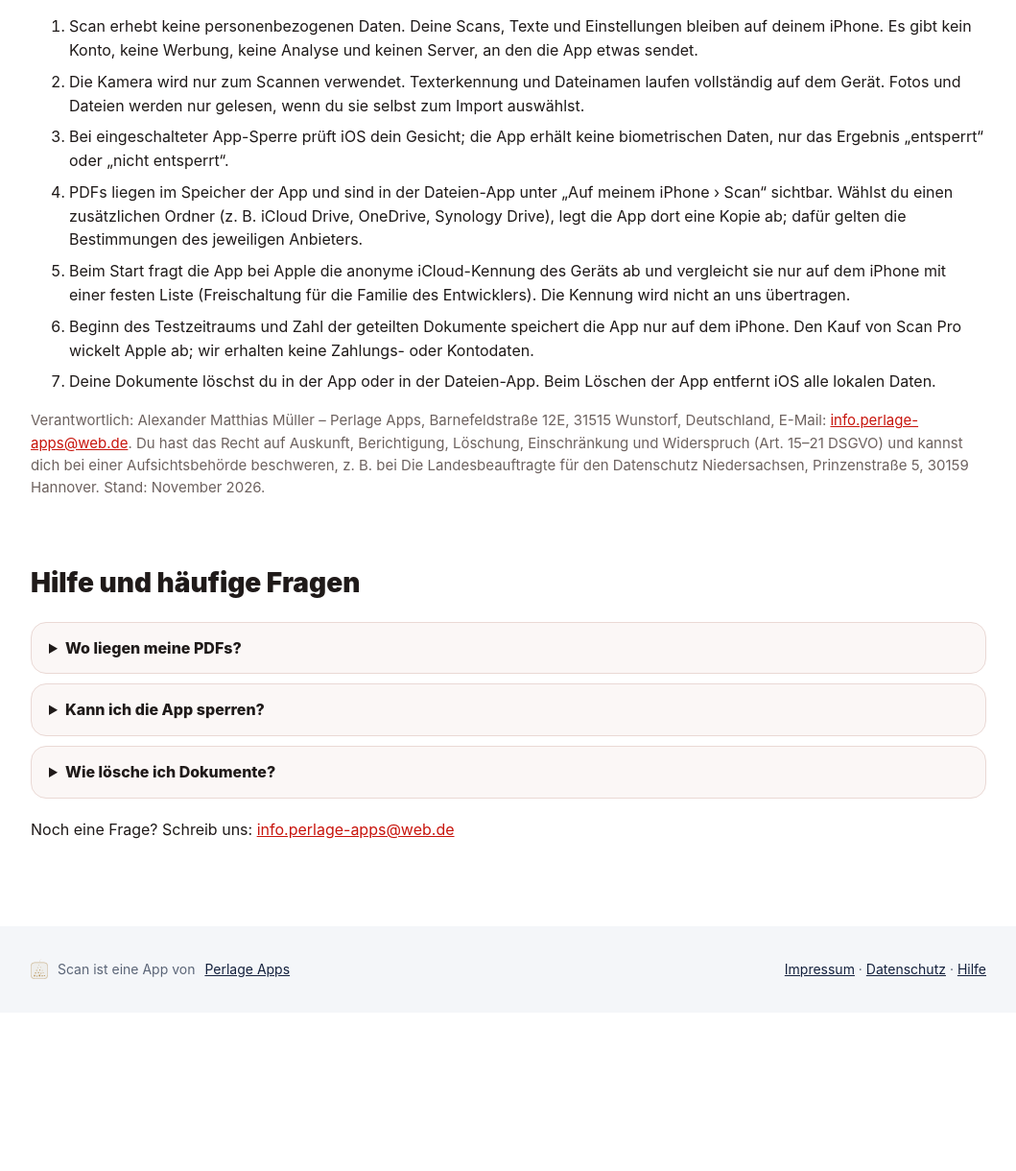
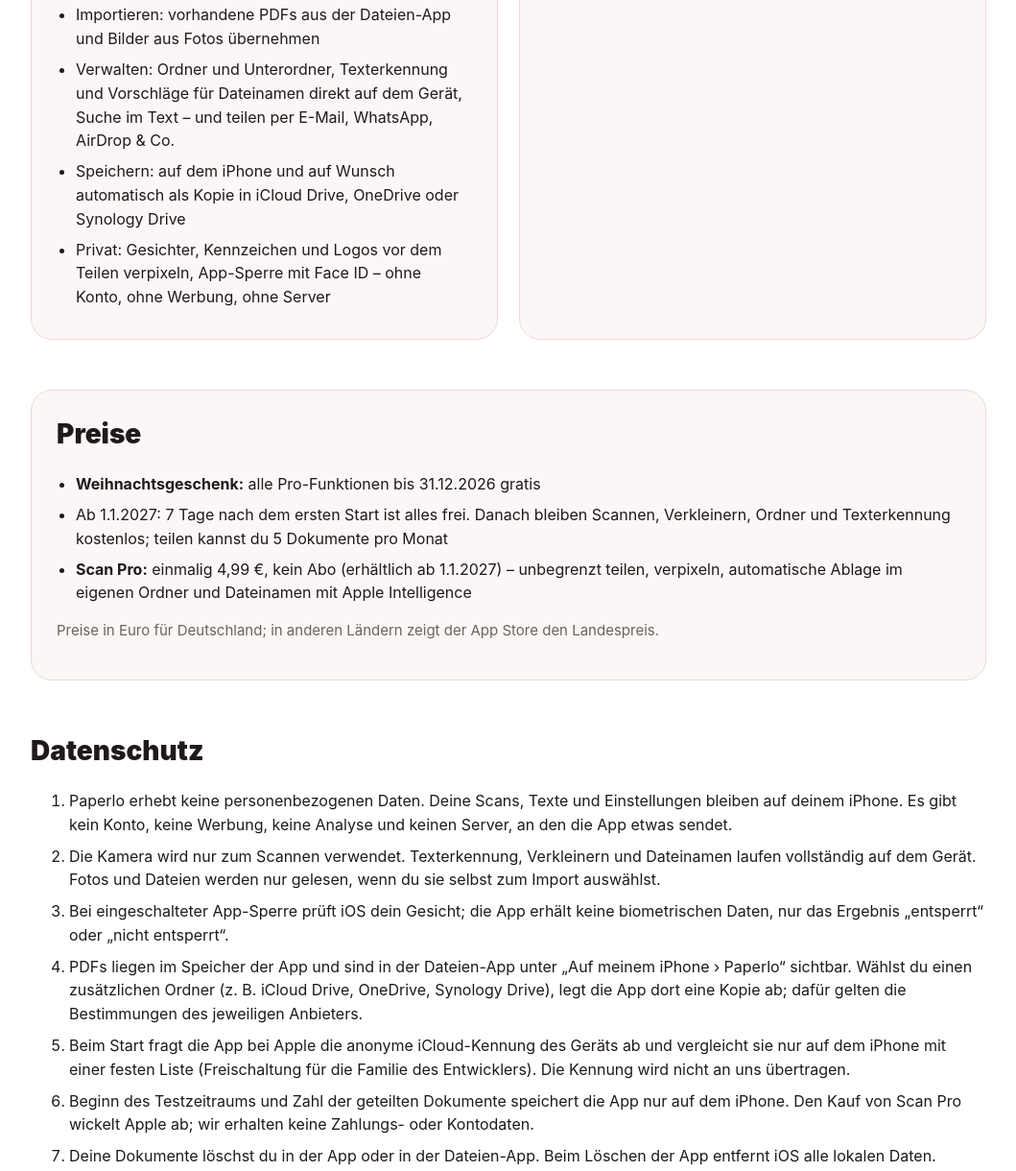
Before and after one commit to perlage-apps/perlage-apps.github.io, a plain HTML site: page scan/index.html in a window 1280 px wide. Shown: the part 1190-2410 px from the top of the page at 96% size, without its empty margins (110-1169 px from the left). Before the commit the page ends 2245 px from the top, so only its background shows below. Drawn offline with Linux system fonts and the light colour scheme.

Commit message:
Paperlo-Seite: Logo, Bilder, Preise

```diff
--- a/scan/index.html
+++ b/scan/index.html
@@ -3,13 +3,13 @@
 <head>
 <meta charset="utf-8">
 <meta name="viewport" content="width=device-width, initial-scale=1">
-<title>Scan – eine App von Perlage Apps</title>
-<meta name="description" content="Dokumente mit dem iPhone scannen, als PDF verwalten und teilen – Texterkennung direkt auf dem Gerät.">
-<link rel="icon" href="../logo/favicon.svg">
+<title>Paperlo – eine App von Perlage Apps</title>
+<meta name="description" content="Dein PDF-Buddy: PDFs verkleinern, scannen, importieren und ordnen – direkt auf dem iPhone, ohne Konto und Werbung.">
+<link rel="icon" href="icon.jpg">
 <style>
 *{box-sizing:border-box}html{scroll-behavior:smooth}
 body{margin:0;font-family:ui-rounded,"SF Pro Rounded",-apple-system,BlinkMacSystemFont,"Helvetica Neue",Arial,sans-serif;color:#1F1A19;background:#FFFFFF;line-height:1.55;-webkit-font-smoothing:antialiased}
-a{color:#C8140C}
+a{color:#B00F08}
 .wrap{max-width:1040px;margin:0 auto;padding:0 22px}
 .oben{background:linear-gradient(180deg,#FBE7E4,#FFF8F6);color:#1F1A19}
 nav{display:flex;justify-content:space-between;align-items:center;padding:16px 0;font-size:15px}
@@ -46,37 +46,37 @@ footer a{color:#14213D}
 <body>
 <div class="oben"><div class="wrap">
 <nav><span><a href="../">← Perlage Apps</a></span><span><a href="#funktionen">Funktionen</a><a href="#preise">Preise</a><a href="#datenschutz">Datenschutz</a><a href="#support">Hilfe</a></span></nav>
-<div class="held"><span class="symbol" style="color:#C8140C"><svg viewBox="0 0 24 24" fill="none" stroke="currentColor" stroke-width="1.6" stroke-linecap="round" stroke-linejoin="round" aria-hidden="true"><path d="M14 3H7a2 2 0 0 0-2 2v14a2 2 0 0 0 2 2h10a2 2 0 0 0 2-2V8z"/><path d="M14 3v5h5"/><path d="M3 13h18"/></svg></span>
-<div><h1>Scan</h1><p>Dokumente mit dem iPhone scannen, als PDF verwalten und teilen – Texterkennung direkt auf dem Gerät.</p><span class="hinweis">Bei Apple in Prüfung</span></div></div>
+<div class="held"><img src="icon.jpg" alt="App-Symbol Paperlo">
+<div><h1>Paperlo</h1><p>Dein PDF-Buddy: PDFs verkleinern, scannen, importieren und ordnen – direkt auf dem iPhone, ohne Konto und Werbung.</p><span class="hinweis">Bei Apple in Prüfung</span></div></div>
 </div></div>
 
-
+<div class="wrap"><div class="bilder"><figure><img src="bild1.jpg" alt="PDF verkleinern: Ziel antippen, fertig" loading="lazy"><figcaption>PDF verkleinern: Ziel antippen, fertig</figcaption></figure><figure><img src="bild2.jpg" alt="Scannen und Ränder prüfen" loading="lazy"><figcaption>Scannen und Ränder prüfen</figcaption></figure><figure><img src="bild3.jpg" alt="Ordner auf deinem iPhone" loading="lazy"><figcaption>Ordner auf deinem iPhone</figcaption></figure></div></div>
 
 <section id="funktionen"><div class="wrap zwei">
-<div class="karte"><h2>Was Scan kann</h2><ul class="liste"><li>Dokumente mit der Kamera scannen – die Fotos werden direkt auf dem Gerät zu PDFs</li><li>Texterkennung und Vorschläge für Dateinamen laufen auf dem Gerät (Apple Vision und, falls vorhanden, Apple Intelligence)</li><li>Fotos und Dateien importieren, PDFs verwalten und über das Teilen-Menü weitergeben</li><li>Auf Wunsch eine Kopie in einem eigenen Ordner, etwa in iCloud Drive, OneDrive oder Synology Drive</li><li>App-Sperre mit Face ID</li></ul></div>
-<div class="karte"><h2>Für wen</h2><p><strong>Alle, die Papiere schnell als PDF haben wollen</strong></p><p class="klein">iPhone</p>
+<div class="karte"><h2>Was Paperlo kann</h2><ul class="liste"><li>Scannen: Blatt hinlegen – Paperlo erkennt die Seite, löst selbst aus, zieht sie gerade und macht Schatten weg. Die Fotos werden direkt auf dem Gerät zu PDFs</li><li>PDF verkleinern: jede PDF – gescannt oder aus der Dateien-App – passend machen für E-Mail (10 MB), Behörden und Portale (2 MB), Bewerbungen (5 MB), Online-Formulare (1 MB) oder eine eigene Größe. Der Text bleibt durchsuchbar, das Original unverändert</li><li>Importieren: vorhandene PDFs aus der Dateien-App und Bilder aus Fotos übernehmen</li><li>Verwalten: Ordner und Unterordner, Texterkennung und Vorschläge für Dateinamen direkt auf dem Gerät, Suche im Text – und teilen per E-Mail, WhatsApp, AirDrop &amp; Co.</li><li>Speichern: auf dem iPhone und auf Wunsch automatisch als Kopie in iCloud Drive, OneDrive oder Synology Drive</li><li>Privat: Gesichter, Kennzeichen und Logos vor dem Teilen verpixeln, App-Sperre mit Face ID – ohne Konto, ohne Werbung, ohne Server</li></ul></div>
+<div class="karte"><h2>Für wen</h2><p><strong>Alle, die Papierkram schnell als PDF erledigen – und PDFs passend klein verschicken oder hochladen wollen</strong></p><p class="klein">iPhone</p>
 <p class="klein">Keine Werbung · kein Konto · kein Tracking</p></div>
 </div></section>
 
 <section id="preise" style="padding-top:0"><div class="wrap"><div class="karte">
-<h2>Preise</h2><ul class="liste"><li>7 Tage testen</li><li><strong>Scan Pro</strong> per In-App-Kauf über Apple – den Preis zeigt der App Store, sobald die App erschienen ist</li></ul>
-<p class="klein">Preise in Euro für Deutschland; in anderen Ländern zeigt der App Store den Landespreis. Abos verlängern sich automatisch und lassen sich jederzeit in den Einstellungen deiner Apple-ID kündigen.</p>
+<h2>Preise</h2><ul class="liste"><li><strong>Weihnachtsgeschenk:</strong> alle Pro-Funktionen bis 31.12.2026 gratis</li><li>Ab 1.1.2027: 7 Tage nach dem ersten Start ist alles frei. Danach bleiben Scannen, Verkleinern, Ordner und Texterkennung kostenlos; teilen kannst du 5 Dokumente pro Monat</li><li><strong>Scan Pro:</strong> einmalig 4,99 €, kein Abo (erhältlich ab 1.1.2027) – unbegrenzt teilen, verpixeln, automatische Ablage im eigenen Ordner und Dateinamen mit Apple Intelligence</li></ul>
+<p class="klein">Preise in Euro für Deutschland; in anderen Ländern zeigt der App Store den Landespreis.</p>
 </div></div></section>
 
 <section id="datenschutz" style="padding-top:0"><div class="wrap">
 <h2>Datenschutz</h2>
-<ol class="ds"><li>Scan erhebt keine personenbezogenen Daten. Deine Scans, Texte und Einstellungen bleiben auf deinem iPhone. Es gibt kein Konto, keine Werbung, keine Analyse und keinen Server, an den die App etwas sendet.</li><li>Die Kamera wird nur zum Scannen verwendet. Texterkennung und Dateinamen laufen vollständig auf dem Gerät. Fotos und Dateien werden nur gelesen, wenn du sie selbst zum Import auswählst.</li><li>Bei eingeschalteter App-Sperre prüft iOS dein Gesicht; die App erhält keine biometrischen Daten, nur das Ergebnis „entsperrt“ oder „nicht entsperrt“.</li><li>PDFs liegen im Speicher der App und sind in der Dateien-App unter „Auf meinem iPhone › Scan“ sichtbar. Wählst du einen zusätzlichen Ordner (z. B. iCloud Drive, OneDrive, Synology Drive), legt die App dort eine Kopie ab; dafür gelten die Bestimmungen des jeweiligen Anbieters.</li><li>Beim Start fragt die App bei Apple die anonyme iCloud-Kennung des Geräts ab und vergleicht sie nur auf dem iPhone mit einer festen Liste (Freischaltung für die Familie des Entwicklers). Die Kennung wird nicht an uns übertragen.</li><li>Beginn des Testzeitraums und Zahl der geteilten Dokumente speichert die App nur auf dem iPhone. Den Kauf von Scan Pro wickelt Apple ab; wir erhalten keine Zahlungs- oder Kontodaten.</li><li>Deine Dokumente löschst du in der App oder in der Dateien-App. Beim Löschen der App entfernt iOS alle lokalen Daten.</li></ol>
+<ol class="ds"><li>Paperlo erhebt keine personenbezogenen Daten. Deine Scans, Texte und Einstellungen bleiben auf deinem iPhone. Es gibt kein Konto, keine Werbung, keine Analyse und keinen Server, an den die App etwas sendet.</li><li>Die Kamera wird nur zum Scannen verwendet. Texterkennung, Verkleinern und Dateinamen laufen vollständig auf dem Gerät. Fotos und Dateien werden nur gelesen, wenn du sie selbst zum Import auswählst.</li><li>Bei eingeschalteter App-Sperre prüft iOS dein Gesicht; die App erhält keine biometrischen Daten, nur das Ergebnis „entsperrt“ oder „nicht entsperrt“.</li><li>PDFs liegen im Speicher der App und sind in der Dateien-App unter „Auf meinem iPhone › Paperlo“ sichtbar. Wählst du einen zusätzlichen Ordner (z. B. iCloud Drive, OneDrive, Synology Drive), legt die App dort eine Kopie ab; dafür gelten die Bestimmungen des jeweiligen Anbieters.</li><li>Beim Start fragt die App bei Apple die anonyme iCloud-Kennung des Geräts ab und vergleicht sie nur auf dem iPhone mit einer festen Liste (Freischaltung für die Familie des Entwicklers). Die Kennung wird nicht an uns übertragen.</li><li>Beginn des Testzeitraums und Zahl der geteilten Dokumente speichert die App nur auf dem iPhone. Den Kauf von Scan Pro wickelt Apple ab; wir erhalten keine Zahlungs- oder Kontodaten.</li><li>Deine Dokumente löschst du in der App oder in der Dateien-App. Beim Löschen der App entfernt iOS alle lokalen Daten.</li></ol>
 <p class="klein">Verantwortlich: Alexander Matthias Müller – Perlage Apps, Barnefeldstraße 12E, 31515 Wunstorf, Deutschland, E-Mail: <a href="mailto:info.perlage-apps@web.de">info.perlage-apps@web.de</a>. Du hast das Recht auf Auskunft, Berichtigung, Löschung, Einschränkung und Widerspruch (Art. 15–21 DSGVO) und kannst dich bei einer Aufsichtsbehörde beschweren, z. B. bei Die Landesbeauftragte für den Datenschutz Niedersachsen, Prinzenstraße 5, 30159 Hannover. Stand: November 2026.</p>
 </div></section>
 
 <section id="support" style="padding-top:0"><div class="wrap">
 <h2>Hilfe und häufige Fragen</h2>
-<details><summary>Wo liegen meine PDFs?</summary><p>In der Dateien-App unter „Auf meinem iPhone › Scan“ – und auf Wunsch zusätzlich als Kopie in einem Ordner deiner Wahl, etwa in iCloud Drive, OneDrive oder Synology Drive.</p></details><details><summary>Kann ich die App sperren?</summary><p>Ja. Mit der App-Sperre öffnet sich Scan nur nach Face ID.</p></details><details><summary>Wie lösche ich Dokumente?</summary><p>Direkt in der App oder in der Dateien-App. Wenn du die App löschst, entfernt iOS auch alle Dokumente in ihrem Speicher.</p></details>
-<p style="margin-top:20px">Noch eine Frage? Schreib uns: <a href="mailto:info.perlage-apps@web.de?subject=Frage zu Scan">info.perlage-apps@web.de</a></p>
+<details><summary>Wie verkleinere ich eine PDF?</summary><p>Unten auf „Verkleinern“ tippen, eine PDF aus der Dateien-App oder aus deinen Dokumenten wählen und antippen, wofür sie passen soll – etwa E-Mail oder Behörden-Portal. Dein Original bleibt unverändert.</p></details><details><summary>Wo liegen meine PDFs?</summary><p>In der Dateien-App unter „Auf meinem iPhone › Paperlo“ – und auf Wunsch zusätzlich als Kopie in einem Ordner deiner Wahl, etwa in iCloud Drive, OneDrive oder Synology Drive.</p></details><details><summary>Was kostet Paperlo?</summary><p>Bis 31.12.2026 ist alles gratis. Ab 2027 bleiben Scannen, Verkleinern, Ordner und Texterkennung kostenlos; Scan Pro kostet einmalig 4,99 €, kein Abo.</p></details><details><summary>Kann ich die App sperren?</summary><p>Ja. Mit der App-Sperre öffnet sich Paperlo nur nach Face ID.</p></details><details><summary>Wie lösche ich Dokumente?</summary><p>Direkt in der App oder in der Dateien-App. Wenn du die App löschst, entfernt iOS auch alle Dokumente in ihrem Speicher.</p></details>
+<p style="margin-top:20px">Noch eine Frage? Schreib uns: <a href="mailto:info.perlage-apps@web.de?subject=Frage zu Paperlo">info.perlage-apps@web.de</a></p>
 </div></section>
 
 <footer><div class="wrap">
-<span style="display:flex;align-items:center;gap:10px"><svg viewBox="0 0 120 140" width="18" height="21" aria-hidden="true"><rect x="1.5" y="25.5" width="117" height="113" rx="26" fill="#B8955C" fill-opacity=".08" stroke="#B8955C" stroke-width="3"/><g fill="#B8955C"><rect x="22" y="112" width="10" height="10" rx="1.6"/><rect x="40" y="116" width="7" height="7" rx="1.1"/><rect x="56" y="110" width="11" height="11" rx="1.8"/><rect x="76" y="114" width="8" height="8" rx="1.3"/><rect x="92" y="113" width="7" height="7" rx="1.1"/><rect x="30" y="94" width="8" height="8" rx="1.3" fill-opacity="0.95"/><rect x="50" y="92" width="8" height="8" rx="1.3" fill-opacity="0.95"/><rect x="68" y="96" width="7" height="7" rx="1.1" fill-opacity="0.95"/><rect x="84" y="93" width="6" height="6" rx="1.0" fill-opacity="0.95"/><rect x="38" y="76" width="7" height="7" rx="1.1" fill-opacity="0.85"/><rect x="60" y="74" width="7" height="7" rx="1.1" fill-opacity="0.85"/><rect x="78" y="78" width="5" height="5" rx="0.8" fill-opacity="0.85"/><rect x="46" y="58" width="6" height="6" rx="1.0" fill-opacity="0.7"/><rect x="66" y="56" width="5" height="5" rx="0.8" fill-opacity="0.7"/><rect x="55" y="41" width="5" height="5" rx="0.8" fill-opacity="0.55"/><rect x="60" y="11" width="5" height="5" rx="0.8" fill-opacity="0.5"/><rect x="70" y="0" width="4" height="4" rx="0.6" fill-opacity="0.35"/></g></svg> Scan ist eine App von <a href="../">Perlage Apps</a></span>
+<span style="display:flex;align-items:center;gap:10px"><svg viewBox="0 0 120 140" width="18" height="21" aria-hidden="true"><rect x="1.5" y="25.5" width="117" height="113" rx="26" fill="#B8955C" fill-opacity=".08" stroke="#B8955C" stroke-width="3"/><g fill="#B8955C"><rect x="22" y="112" width="10" height="10" rx="1.6"/><rect x="40" y="116" width="7" height="7" rx="1.1"/><rect x="56" y="110" width="11" height="11" rx="1.8"/><rect x="76" y="114" width="8" height="8" rx="1.3"/><rect x="92" y="113" width="7" height="7" rx="1.1"/><rect x="30" y="94" width="8" height="8" rx="1.3" fill-opacity="0.95"/><rect x="50" y="92" width="8" height="8" rx="1.3" fill-opacity="0.95"/><rect x="68" y="96" width="7" height="7" rx="1.1" fill-opacity="0.95"/><rect x="84" y="93" width="6" height="6" rx="1.0" fill-opacity="0.95"/><rect x="38" y="76" width="7" height="7" rx="1.1" fill-opacity="0.85"/><rect x="60" y="74" width="7" height="7" rx="1.1" fill-opacity="0.85"/><rect x="78" y="78" width="5" height="5" rx="0.8" fill-opacity="0.85"/><rect x="46" y="58" width="6" height="6" rx="1.0" fill-opacity="0.7"/><rect x="66" y="56" width="5" height="5" rx="0.8" fill-opacity="0.7"/><rect x="55" y="41" width="5" height="5" rx="0.8" fill-opacity="0.55"/><rect x="60" y="11" width="5" height="5" rx="0.8" fill-opacity="0.5"/><rect x="70" y="0" width="4" height="4" rx="0.6" fill-opacity="0.35"/></g></svg> Paperlo ist eine App von <a href="../">Perlage Apps</a></span>
 <span><a href="../#impressum">Impressum</a> · <a href="#datenschutz">Datenschutz</a> · <a href="#support">Hilfe</a></span>
 </div></footer>
 </body></html>
```
Also changed, not shown: scan/bild1.jpg (added), scan/bild2.jpg (added), scan/bild3.jpg (added), scan/icon.jpg (added).
